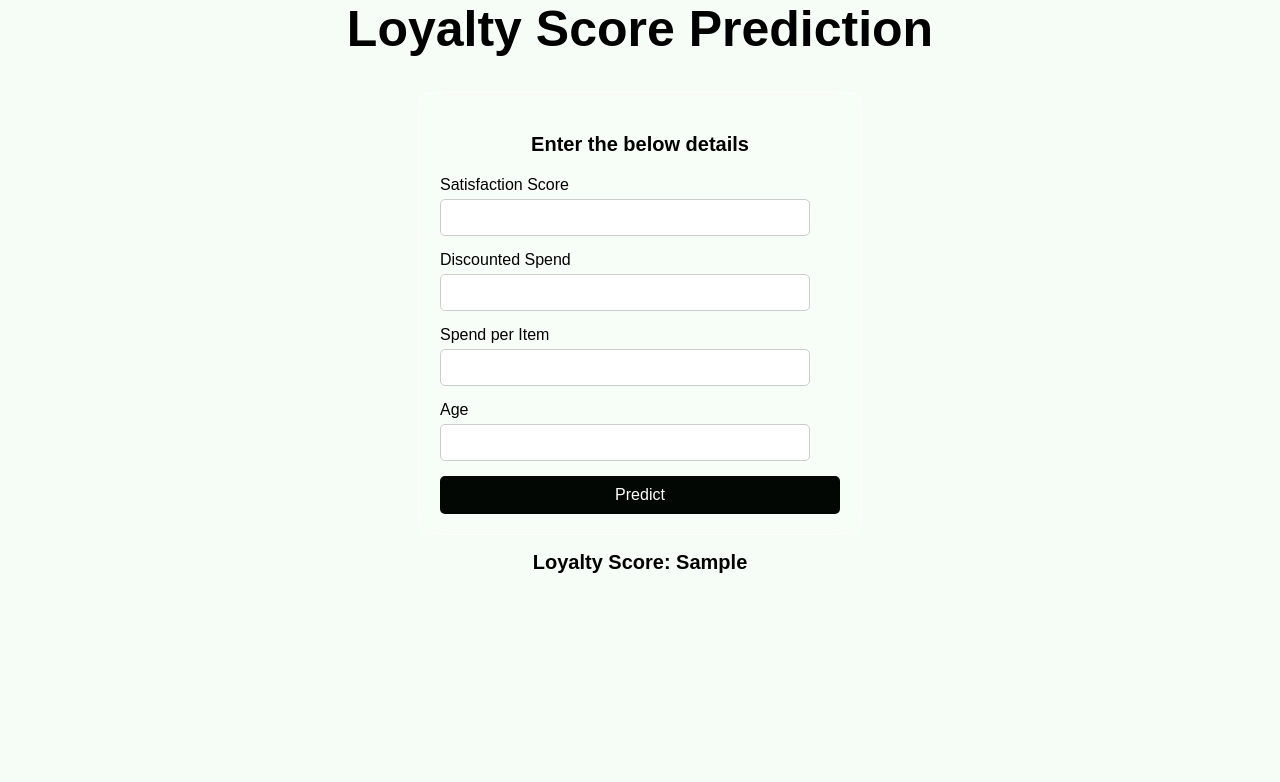
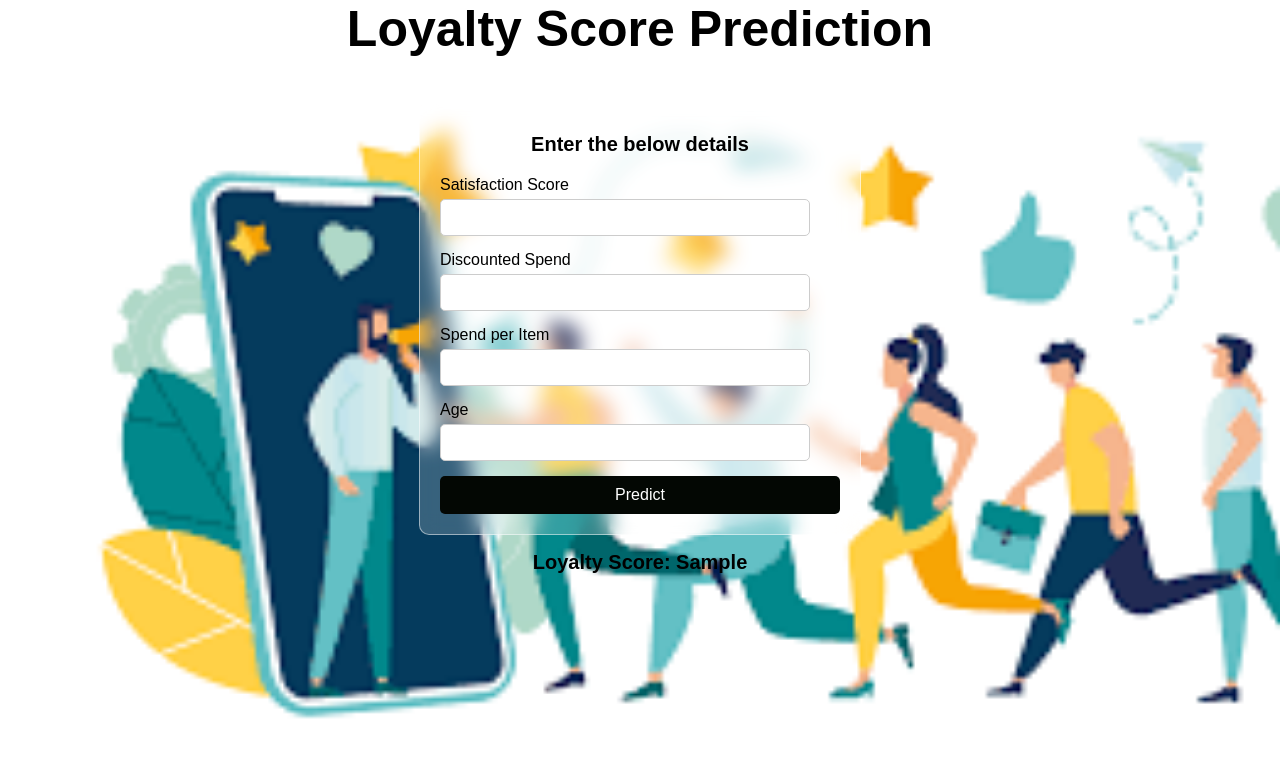
Before and after one commit to PrabishaPradeep/internship_flask, a Flask app: template templates/index.html in a window 1280 px wide. Shown: the top 782 px of the page. Run offline with Flask 3, Linux system fonts and the light colour scheme; the template is opened without the code that fills it: most values are stand-ins (such as "Sample title", 1, 10 or a date in 2020); parts of the project's set-up code (start-up, migrations or seed data) failed here and were passed over.

Commit message:
Update style.css

```diff
--- a/static/style.css
+++ b/static/style.css
@@ -3,7 +3,8 @@ body {
   margin: 0;
   padding: 0;
   box-sizing: border-box;
-  background-color: #f6fdf6;
+  background-image: url('/static/bg.png');
+  background-size: cover;
 
 }
 
```
